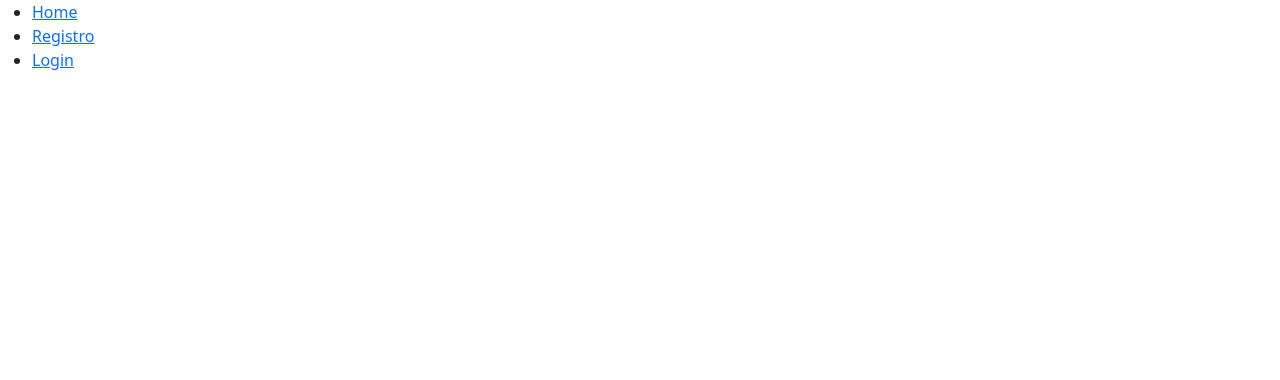
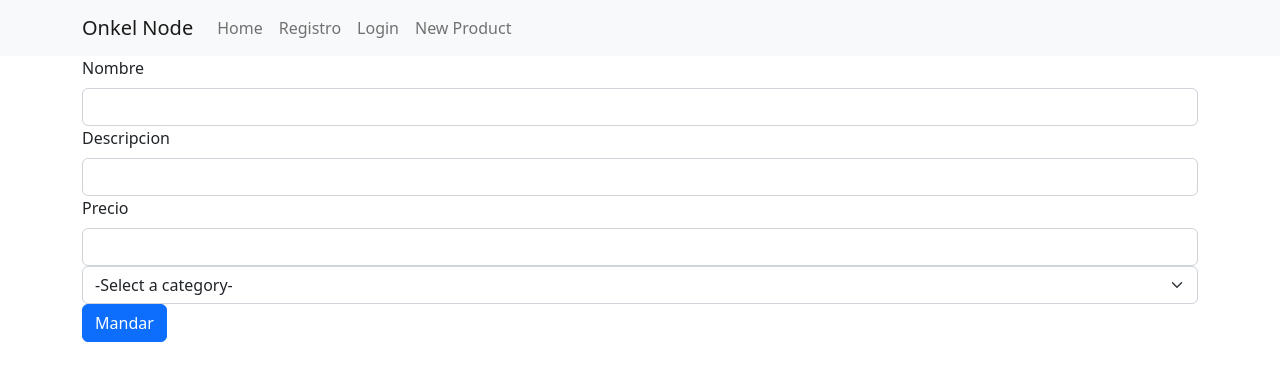
Before and after one commit to GuillermoBerlin/React_UTN_2, a React (Create React App) app: page /products/newproduct in a window 1280 px wide. Before the commit this address had no page. Shown: the top 380 px of the page. Built offline with nearby package versions, Linux system fonts and the light colour scheme.

Commit message:
get and put working on product

```diff
--- a/src/App.js
+++ b/src/App.js
@@ -4,6 +4,8 @@ import Menu from './Components/Menu';
 import Registro from './Pages/Registro';
 import Login from './Pages/Login';
 import Detalle from './Pages/Detalle';
+import NewProduct from './Pages/NewProduct';
+import ModifyProduct from './Pages/ModifyProduct';
 import {BrowserRouter as Router,Routes, Route} from "react-router-dom"
 import Container from 'react-bootstrap/Container'
 
@@ -16,7 +18,9 @@ function App() {
         <Route path="/" element={<Home/>}/>
         <Route path="/alta" element={<Registro/>}/>
         <Route path="/ingresar" element={<Login/>}/>
-        <Route path="/producto/:id" element={<Detalle/>}/>
+        <Route path="/products/:id" element={<Detalle/>}/>
+        <Route path="/products/newproduct" element={<NewProduct/>}/>
+        <Route path="/products/modifyproduct/:id" element={<ModifyProduct/>}/>
       </Routes>
       </Container>
     </Router>
--- a/src/Components/Menu.js
+++ b/src/Components/Menu.js
@@ -1,12 +1,24 @@
 import React from 'react'
 import { Link } from 'react-router-dom'
+import { Navbar, Container, Nav } from 'react-bootstrap/'
 
 export default function Menu() {
   return (
-    <ul>
-        <li><Link to="/">Home</Link></li>
-        <li><Link to="/alta">Registro</Link></li>
-        <li><Link to="/ingresar">Login</Link></li>
-    </ul>
+    <>
+      <Navbar bg="light" expand="lg">
+        <Container>
+          <Nav.Link as={Link} to="/"><Navbar.Brand href="#home">Onkel Node</Navbar.Brand></Nav.Link>
+          <Navbar.Toggle aria-controls="basic-navbar-nav" />
+          <Navbar.Collapse id="basic-navbar-nav">
+            <Nav className="me-auto">
+              <Nav.Link as={Link} to="/">Home</Nav.Link>
+              <Nav.Link as={Link} to="/alta">Registro</Nav.Link>
+              <Nav.Link as={Link} to="/ingresar">Login</Nav.Link>
+              <Nav.Link as={Link} to="/products/newproduct">New Product</Nav.Link>
+            </Nav>
+          </Navbar.Collapse>
+        </Container>
+      </Navbar>
+    </>
   )
 }
--- a/src/Components/Producto.js
+++ b/src/Components/Producto.js
@@ -5,9 +5,11 @@ export default function producto(props) {
   return (
     <div>
         <p>{props.name}</p>
+        <p>{props.category}</p>
         <p>{props.description}</p>
         <p>{props.price}</p>
-        <Link to={"./producto/"+props.id}><Button>Ver Detalle</Button></Link>
+        <Button as={Link} to={"./products/"+props.id}>See more</Button>
+        <Button as={Link} to={"./products/modifyproduct/"+props.id}>Edit</Button>
     </div>
   )
 }
--- a/src/Components/Productos.js
+++ b/src/Components/Productos.js
@@ -30,7 +30,7 @@ export default function Productos() {
     return(
     <>
       {listadoProductos.map(producto => (
-        <Producto name={producto.name} price={producto.price} description={producto.description} id={producto._id}/>
+        <Producto name={producto.name} category={producto.category.name} price={producto.price} description={producto.description} id={producto._id}/>
       ))}
     </>
   )}
--- /dev/null
+++ b/src/Pages/ModifyProduct.js
@@ -0,0 +1,78 @@
+import React, { useEffect, useState } from 'react'
+import { useForm } from 'react-hook-form';
+import {Button, Form} from "react-bootstrap"
+import { useParams } from 'react-router-dom';
+
+export default function NewProduct() {
+  const {register,handleSubmit, setValue, formState: { errors }} = useForm();
+  const { id } = useParams()
+
+
+
+  useEffect(() => {
+  const fetchData = async () => {
+    try {
+      const response = await fetch(`http://localhost:3000/products/${id}`);
+      const data = await response.json();
+
+      setValue('name', data.name);
+      setValue('price', data.price);
+      setValue('description', data.description);
+      setValue('category', data.category);
+
+    } catch (error) {
+      console.error(error);
+    }
+  };
+
+  fetchData();
+}, [id, setValue]);
+
+  const onSubmit = async (data) =>{
+    try {
+      const response = await fetch('http://localhost:3000/products/'+id, {
+        method: 'PUT',
+        headers: {
+          'Content-Type': 'application/json'
+        },
+        body: JSON.stringify(data)
+      });
+
+      const responseData = await response.json();
+      console.log(responseData);
+    } catch (error) {
+      console.error(error);
+    }
+  }
+
+  return (
+    <div>
+
+      <Form onSubmit={handleSubmit(onSubmit)}>
+        <Form.Group>
+          <Form.Label>Nombre</Form.Label>
+          <Form.Control type='text' {...register('name', { required: true })}  />
+          {errors.name && <p>El nombre es requerido.</p>}
+        </Form.Group>
+        <Form.Group>
+          <Form.Label>Descripcion</Form.Label>
+          <Form.Control type='text' {...register('description', { required: true })}  />
+          {errors.description && <p>Please insert a description</p>}
+        </Form.Group>
+        <Form.Group>
+          <Form.Label>Precio</Form.Label>
+          <Form.Control type='text' {...register('price', { required: true })}  />
+          {errors.price && <p>Please insert a price.</p>}
+        </Form.Group>
+        <Form.Select aria-label="Default select example" {...register('category', { required: true })} defaultValue={null}>
+          <option value="">-Select a category-</option>
+          <option value="64296fbbd8baa8bf02a0e072">Chairs</option>
+          <option value="64296fe9d8baa8bf02a0e074">Tables</option>
+          <option value="642972cbd8baa8bf02a0e076">wardrobe</option>
+        </Form.Select>
+        {errors.category && <p>Please select a category</p>}
+        <Button type={'submit'}>Mandar</Button>
+      </Form>
+    </div>
+  )
+}
--- /dev/null
+++ b/src/Pages/NewProduct.js
@@ -0,0 +1,54 @@
+import React, { useState } from 'react'
+import { useForm } from 'react-hook-form';
+import {Button, Form} from "react-bootstrap"
+
+export default function NewProduct() {
+  const {register,handleSubmit, formState: { errors }} = useForm();
+
+  const onSubmit = async (data) =>{
+    try {
+      const response = await fetch('http://localhost:3000/products/', {
+        method: 'POST',
+        headers: {
+          'Content-Type': 'application/json'
+        },
+        body: JSON.stringify(data)
+      });
+
+      const responseData = await response.json();
+      console.log(responseData);
+    } catch (error) {
+      console.error(error);
+    }
+  }
+
+  return (
+    <div>
+      <Form onSubmit={handleSubmit(onSubmit)}>
+        <Form.Group>
+          <Form.Label>Nombre</Form.Label>
+          <Form.Control type='text' {...register('name', { required: true })}  />
+          {errors.name && <p>El nombre es requerido.</p>}
+        </Form.Group>
+        <Form.Group>
+          <Form.Label>Descripcion</Form.Label>
+          <Form.Control type='text' {...register('description', { required: true })}  />
+          {errors.description && <p>Please insert a description</p>}
+        </Form.Group>
+        <Form.Group>
+          <Form.Label>Precio</Form.Label>
+          <Form.Control type='text' {...register('price', { required: true })}  />
+          {errors.price && <p>Please insert a price.</p>}
+        </Form.Group>
+        <Form.Select aria-label="Default select example" {...register('category', { required: true })} defaultValue={null}>
+          <option value="">-Select a category-</option>
+          <option value="64296fbbd8baa8bf02a0e072">Chairs</option>
+          <option value="64296fe9d8baa8bf02a0e074">Tables</option>
+          <option value="642972cbd8baa8bf02a0e076">wardrobe</option>
+        </Form.Select>
+        {errors.category && <p>Please select a category</p>}
+        <Button type={'submit'}>Mandar</Button>
+      </Form>
+    </div>
+  )
+}
```
